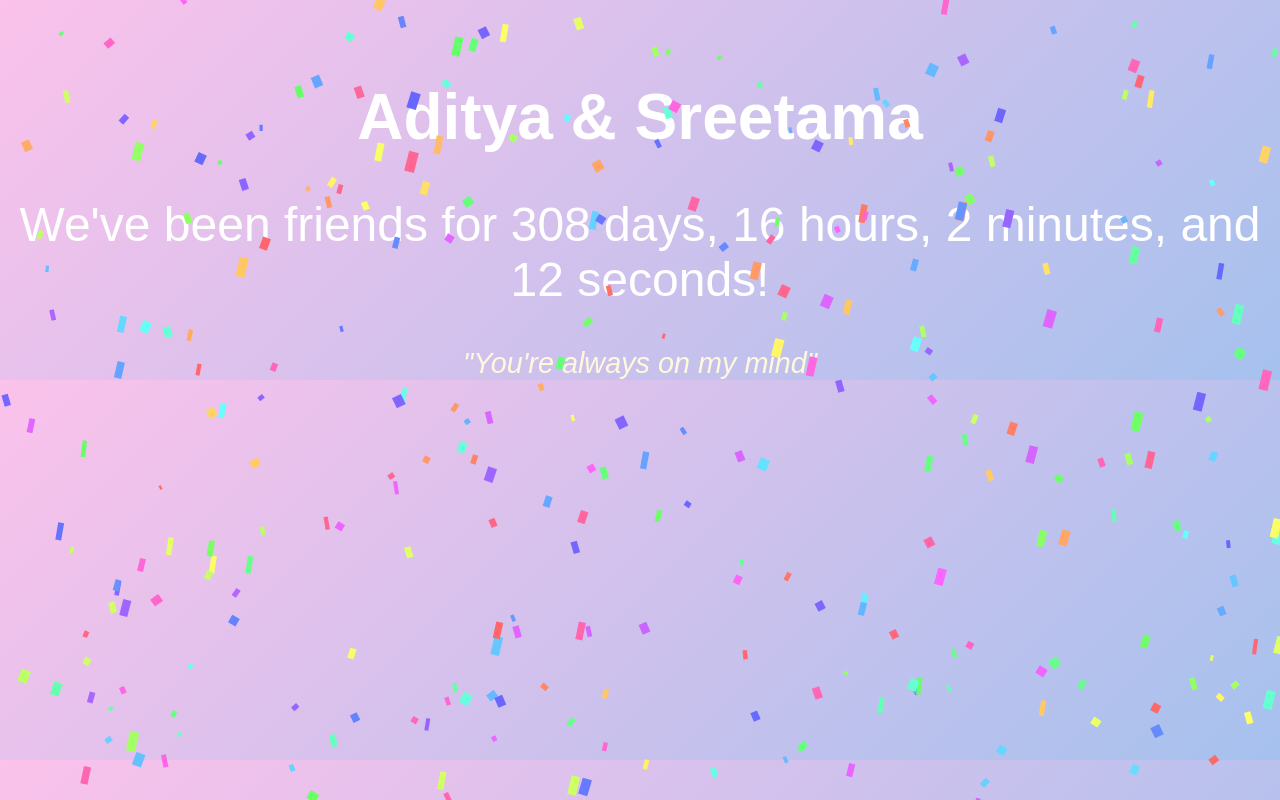
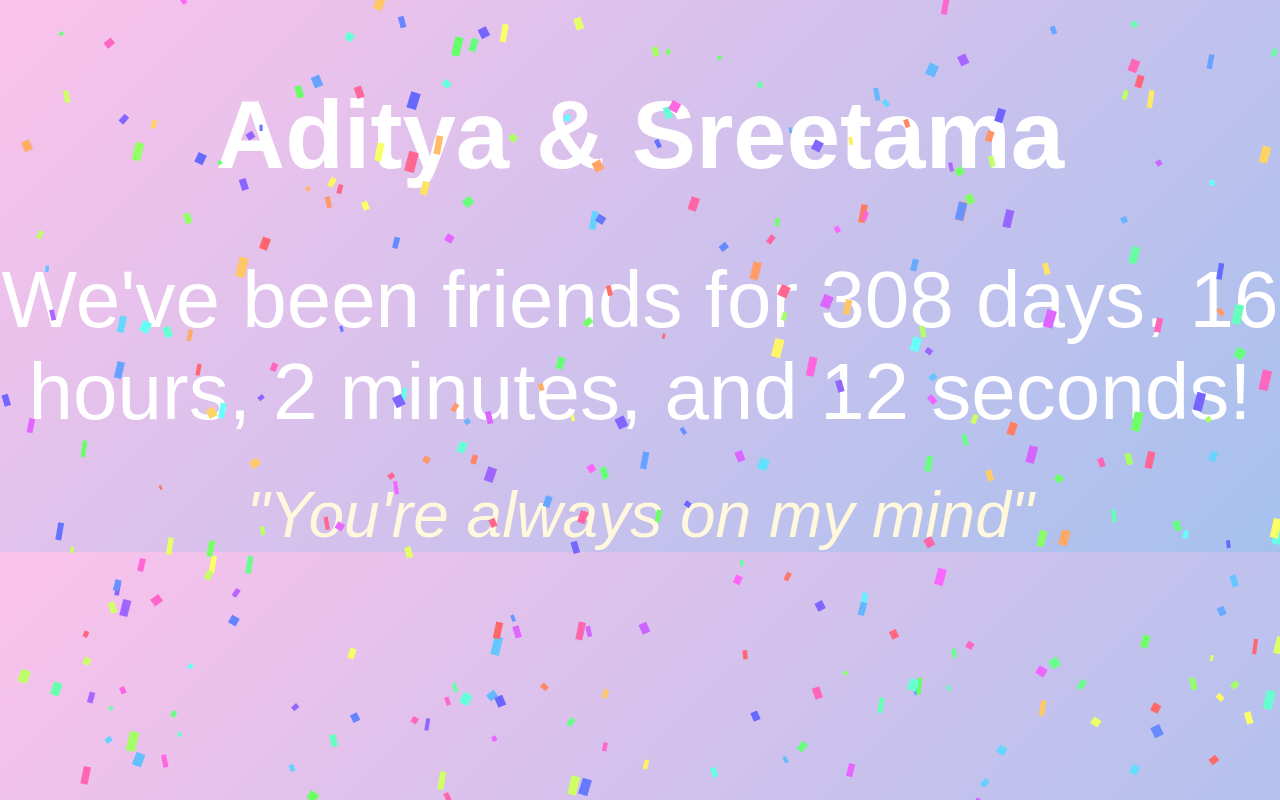
Before and after one commit to adityaoncrack/Te-Amo, a plain HTML site: page index.html in a window 1280 px wide. Drawn offline with Linux system fonts and the light colour scheme.

Commit message:
index.html

```diff
--- a/index.html
+++ b/index.html
@@ -15,15 +15,15 @@
     }
     h1 {
       margin-top: 80px;
-      font-size: 4em;
+      font-size: 6em;
     }
     #timer {
-      font-size: 3em;
+      font-size: 5em;
       margin-top: 20px;
     }
     .quote {
       margin-top: 40px;
-      font-size: 1.8em;
+      font-size: 4em;
       font-style: italic;
       color: #fff8dc;
     }
```
